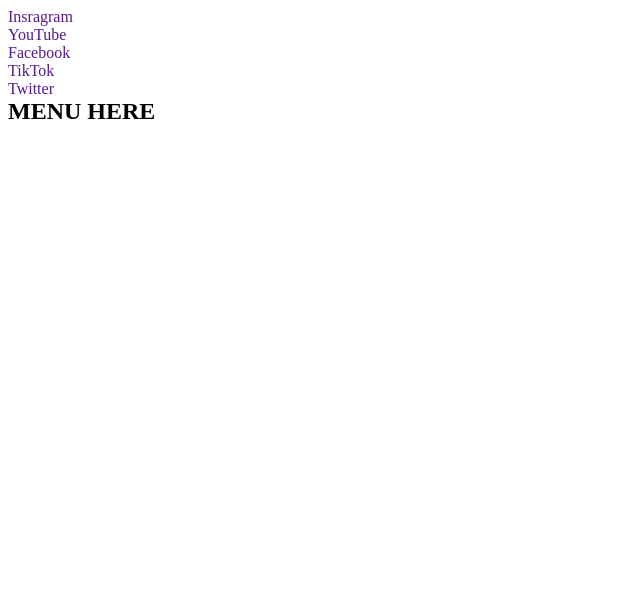
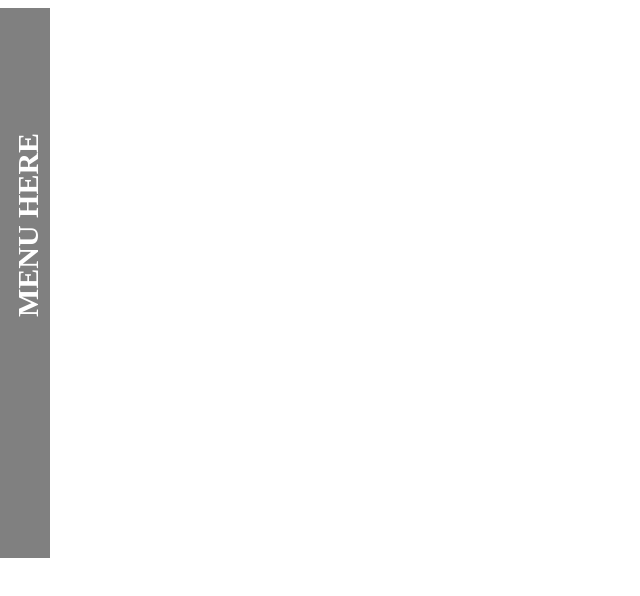
Before and after one commit to VoloshchukYaroslav/HW-27, a plain HTML site: page index.html in a window 1280 px wide. Shown: the whole page, without its empty margins (0-640 px from the left). Drawn offline with Linux system fonts and the light colour scheme; files that its build step writes are made by us from their sources.

Commit message:
first commit

```diff
--- a/index.html
+++ b/index.html
@@ -4,8 +4,8 @@
     <meta charset="UTF-8" />
     <meta http-equiv="X-UA-Compatible" content="IE=edge" />
     <meta name="viewport" content="width=device-width, initial-scale=1.0" />
-    <link rel="stylesheet" href="./style.css" />
-    <link rel="stylesheet" href="./reset.css" />
+    <link rel="stylesheet" href="./css/main.css" />
+    <link rel="stylesheet" href="./css/reset.css" />
     <title>Document</title>
   </head>
   <body>
```
